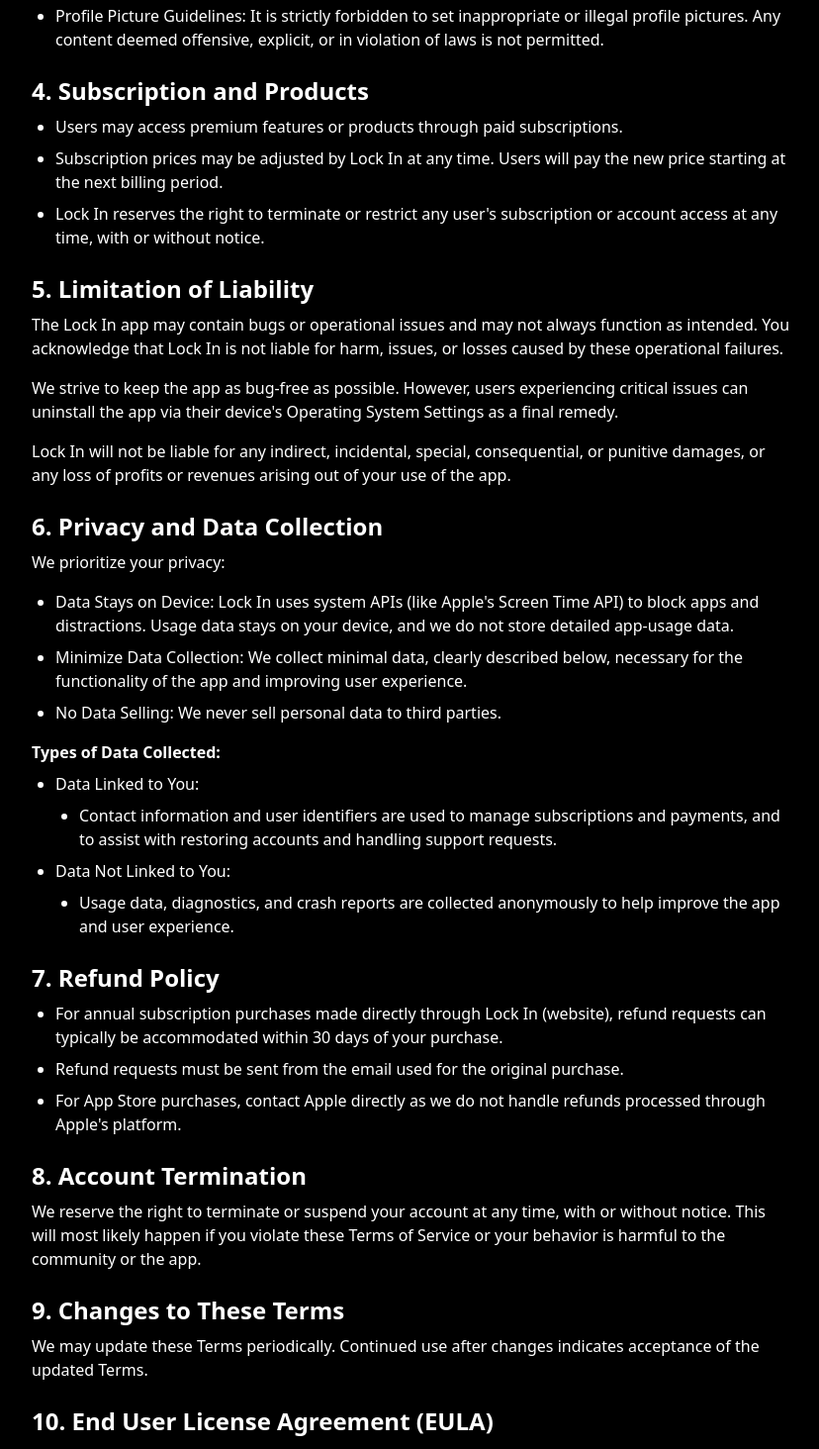
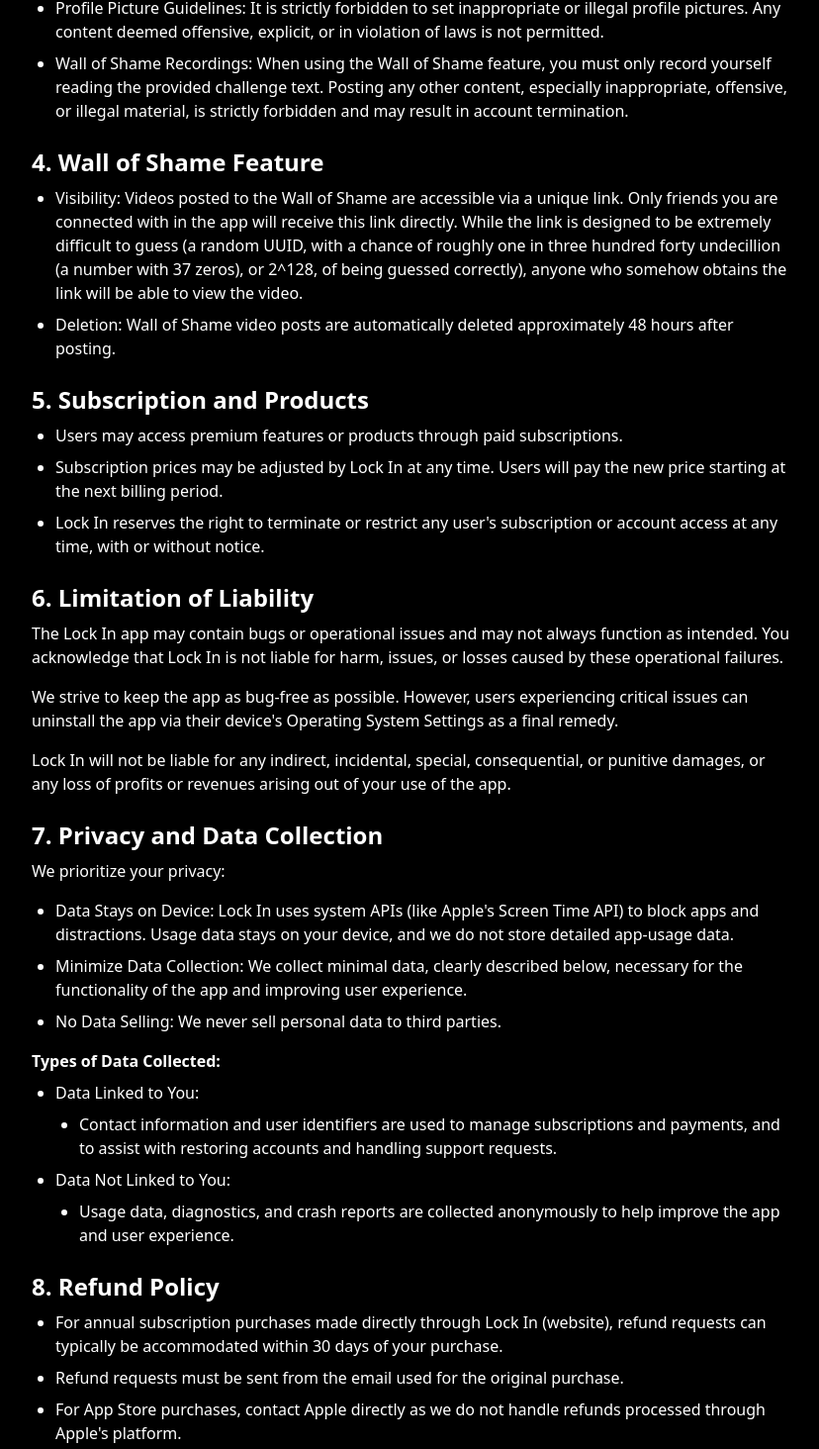
Before and after one commit to calenwu/lockin_page, a React (Vite) app: page /terms-of-service in a window 1280 px wide. Shown: the part 556-2020 px from the top of the page at 99% size, without its empty margins (224-1052 px from the left). Built offline with nearby package versions, Linux system fonts and the light colour scheme.

Commit message:
new policy

```diff
--- a/src/pages/PrivacyPolicy.tsx
+++ b/src/pages/PrivacyPolicy.tsx
@@ -8,7 +8,7 @@
         <h1 className='text-4xl font-bold mb-8'>
           Privacy Policy for Lock In: Stop Procrastinating
         </h1>
-        <p className='mb-4'>Last updated: April 1, 2025</p>
+        <p className='mb-4'>Last updated: May 12, 2025</p>
 
         <h2 className='text-2xl font-bold mt-6 mb-2'>1. Introduction</h2>
         <p className='mb-4'>
@@ -43,6 +43,18 @@
             <strong>Technical Data:</strong> Firebase Cloud Messaging (FCM)
             tokens, used exclusively to send you push notifications.
           </li>
+          <li>
+            <strong>Wall of Shame Videos:</strong> If you choose to use the Wall
+            of Shame feature to extend your daily app limits, we collect the
+            video recording of you reading the challenge text. This video is
+            linked to your account and is accessible via a unique, hard-to-guess
+            link for approximately 48 hours before deletion. Only friends you
+            are connected with in the app will receive this link directly.
+            Anyone else would need to guess the link (with a chance of roughly
+            one in three hundred forty undecillion (a number with 37 zeros), or
+            2^128, of guessing correctly) or otherwise obtain it to view the
+            video during this period.
+          </li>
         </ul>
         <p className='mb-4'>
           We do not collect sensitive personal data, payment details, or
@@ -62,6 +74,10 @@
           <li>
             Send push notifications about your usage, reminders, and updates to
             the Service.
+          </li>
+          <li>
+            Display Wall of Shame videos to users who have the specific access
+            link, for a limited duration.
           </li>
         </ul>
         <p className='mb-4'>
@@ -127,7 +143,8 @@
           We retain your personal data as long as your account remains active,
           or as required by law. Upon deletion of your account, we may retain
           data in backup systems temporarily. However, such data will not be
-          actively used or accessed.
+          actively used or accessed. Wall of Shame videos are automatically
+          deleted approximately 48 hours after they are posted.
         </p>
 
         <h2 className='text-2xl font-bold mt-6 mb-2'>
--- a/src/pages/TermsOfService.tsx
+++ b/src/pages/TermsOfService.tsx
@@ -8,7 +8,7 @@
         <h1 className='text-4xl font-bold mb-8'>Terms of Service</h1>
 
         <p className='text-2xl mb-4'>Lock In: Stop Procrastinating</p>
-        <p className='mb-8'>Last updated: April 1, 2025</p>
+        <p className='mb-4'>Last updated: May 12, 2025</p>
 
         <h2 className='text-2xl font-bold mt-6 mb-2'>1. Acceptance of Terms</h2>
         <p className='mb-4'>
@@ -40,10 +40,36 @@
             inappropriate or illegal profile pictures. Any content deemed
             offensive, explicit, or in violation of laws is not permitted.
           </li>
+          <li>
+            Wall of Shame Recordings: When using the Wall of Shame feature, you
+            must only record yourself reading the provided challenge text.
+            Posting any other content, especially inappropriate, offensive, or
+            illegal material, is strictly forbidden and may result in account
+            termination.
+          </li>
         </ul>
 
         <h2 className='text-2xl font-bold mt-6 mb-2'>
-          4. Subscription and Products
+          4. Wall of Shame Feature
+        </h2>
+        <ul className='list-disc pl-6 mb-4 space-y-2'>
+          <li>
+            Visibility: Videos posted to the Wall of Shame are accessible via a
+            unique link. Only friends you are connected with in the app will
+            receive this link directly. While the link is designed to be
+            extremely difficult to guess (a random UUID, with a chance of
+            roughly one in three hundred forty undecillion (a number with 37
+            zeros), or 2^128, of being guessed correctly), anyone who somehow
+            obtains the link will be able to view the video.
+          </li>
+          <li>
+            Deletion: Wall of Shame video posts are automatically deleted
+            approximately 48 hours after posting.
+          </li>
+        </ul>
+
+        <h2 className='text-2xl font-bold mt-6 mb-2'>
+          5. Subscription and Products
         </h2>
         <ul className='list-disc pl-6 mb-4 space-y-2'>
           <li>
@@ -61,7 +87,7 @@
         </ul>
 
         <h2 className='text-2xl font-bold mt-6 mb-2'>
-          5. Limitation of Liability
+          6. Limitation of Liability
         </h2>
         <p className='mb-4'>
           The Lock In app may contain bugs or operational issues and may not
@@ -81,7 +107,7 @@
         </p>
 
         <h2 className='text-2xl font-bold mt-6 mb-2'>
-          6. Privacy and Data Collection
+          7. Privacy and Data Collection
         </h2>
         <p className='mb-4'>We prioritize your privacy:</p>
         <ul className='list-disc pl-6 mb-4 space-y-2'>
@@ -123,7 +149,7 @@
           </li>
         </ul>
 
-        <h2 className='text-2xl font-bold mt-6 mb-2'>7. Refund Policy</h2>
+        <h2 className='text-2xl font-bold mt-6 mb-2'>8. Refund Policy</h2>
         <ul className='list-disc pl-6 mb-4 space-y-2'>
           <li>
             For annual subscription purchases made directly through Lock In
@@ -140,7 +166,7 @@
           </li>
         </ul>
 
-        <h2 className='text-2xl font-bold mt-6 mb-2'>8. Account Termination</h2>
+        <h2 className='text-2xl font-bold mt-6 mb-2'>9. Account Termination</h2>
         <p className='mb-4'>
           We reserve the right to terminate or suspend your account at any time,
           with or without notice. This will most likely happen if you violate
@@ -149,7 +175,7 @@
         </p>
 
         <h2 className='text-2xl font-bold mt-6 mb-2'>
-          9. Changes to These Terms
+          10. Changes to These Terms
         </h2>
         <p className='mb-4'>
           We may update these Terms periodically. Continued use after changes
@@ -157,7 +183,7 @@
         </p>
 
         <h2 className='text-2xl font-bold mt-6 mb-2'>
-          10. End User License Agreement (EULA)
+          11. End User License Agreement (EULA)
         </h2>
         <p className='mb-4'>
           Your use of Lock In: Stop Procrastinating is governed by Apple's
@@ -174,7 +200,7 @@
         </p>
 
         <h2 className='text-2xl font-bold mt-6 mb-2'>
-          11. Contact Information
+          12. Contact Information
         </h2>
         <p className='mb-4'>
           If you have questions or concerns about these Terms of Service, please
```
